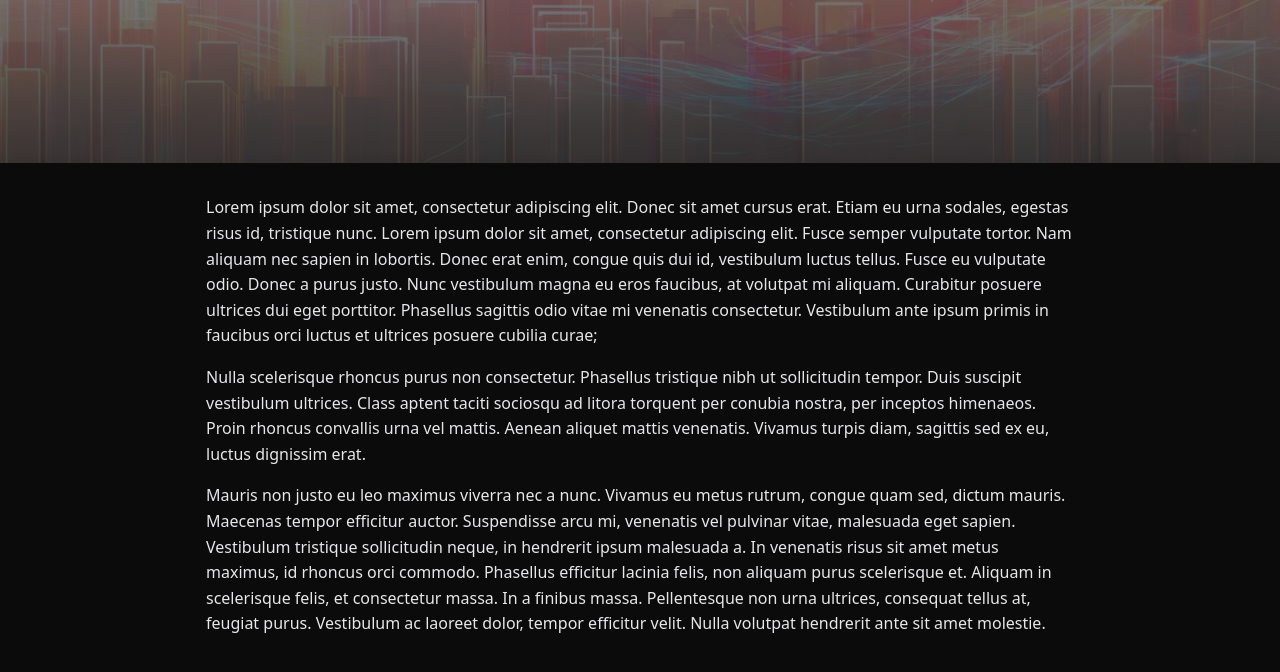
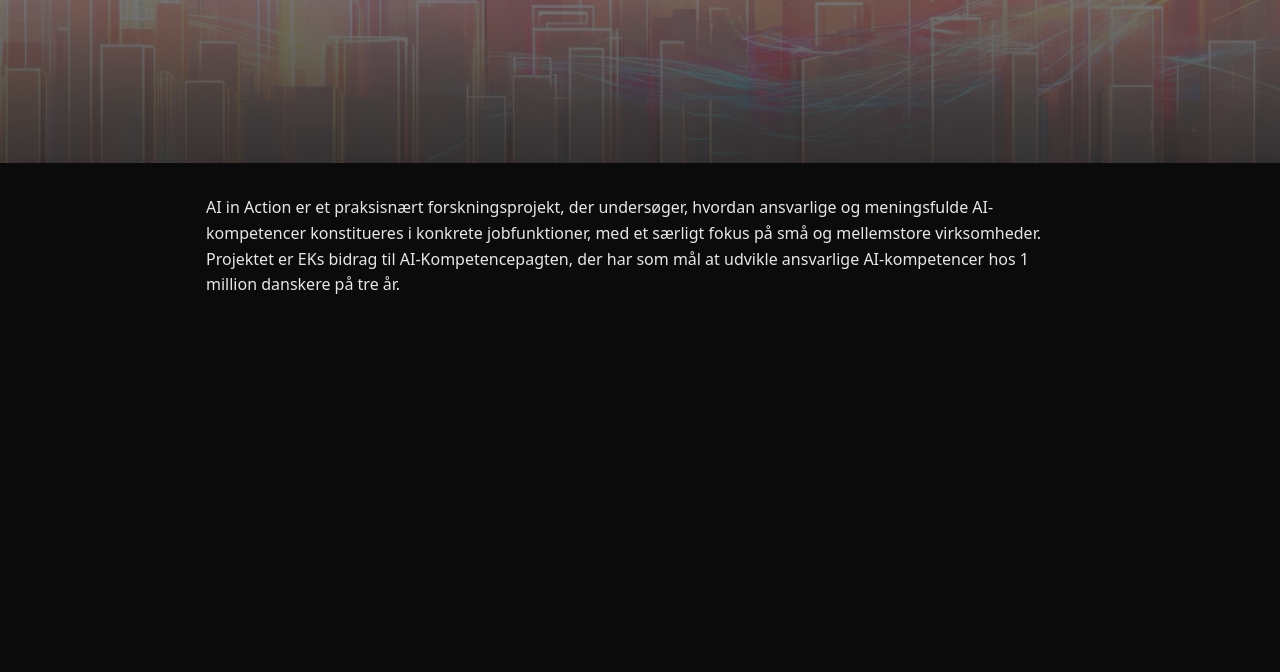
Before and after one commit to keamarg/AiA, an Eleventy site: page src/index.md in a window 1280 px wide. Shown: the part 380-1052 px from the top of the page. After the commit the page ends 800 px from the top, so only its background shows below. Built offline with nearby package versions, Linux system fonts and the light colour scheme; Eleventy itself is replaced by a stand-in of ours; files that its build step writes are made by us from their sources.

Commit message:
Update Home “landing” - Martin Gundtoft <marg@ek.dk> via DecapBridge

```diff
--- a/src/index.md
+++ b/src/index.md
@@ -6,9 +6,4 @@ hero_heading: AiA - AI In Action
 hero_text: Kunstig intelligens i anvendelse – udforskning, værktøjer og praksis.
 hero_image: /assets/uploads/aia_hero.jpeg
 ---
-
-Lorem ipsum dolor sit amet, consectetur adipiscing elit. Donec sit amet cursus erat. Etiam eu urna sodales, egestas risus id, tristique nunc. Lorem ipsum dolor sit amet, consectetur adipiscing elit. Fusce semper vulputate tortor. Nam aliquam nec sapien in lobortis. Donec erat enim, congue quis dui id, vestibulum luctus tellus. Fusce eu vulputate odio. Donec a purus justo. Nunc vestibulum magna eu eros faucibus, at volutpat mi aliquam. Curabitur posuere ultrices dui eget porttitor. Phasellus sagittis odio vitae mi venenatis consectetur. Vestibulum ante ipsum primis in faucibus orci luctus et ultrices posuere cubilia curae;
-
-Nulla scelerisque rhoncus purus non consectetur. Phasellus tristique nibh ut sollicitudin tempor. Duis suscipit vestibulum ultrices. Class aptent taciti sociosqu ad litora torquent per conubia nostra, per inceptos himenaeos. Proin rhoncus convallis urna vel mattis. Aenean aliquet mattis venenatis. Vivamus turpis diam, sagittis sed ex eu, luctus dignissim erat.
-
-Mauris non justo eu leo maximus viverra nec a nunc. Vivamus eu metus rutrum, congue quam sed, dictum mauris. Maecenas tempor efficitur auctor. Suspendisse arcu mi, venenatis vel pulvinar vitae, malesuada eget sapien. Vestibulum tristique sollicitudin neque, in hendrerit ipsum malesuada a. In venenatis risus sit amet metus maximus, id rhoncus orci commodo. Phasellus efficitur lacinia felis, non aliquam purus scelerisque et. Aliquam in scelerisque felis, et consectetur massa. In a finibus massa. Pellentesque non urna ultrices, consequat tellus at, feugiat purus. Vestibulum ac laoreet dolor, tempor efficitur velit. Nulla volutpat hendrerit ante sit amet molestie.
+AI in Action er et praksisnært forskningsprojekt, der undersøger, hvordan ansvarlige og meningsfulde AI-kompetencer konstitueres i konkrete jobfunktioner, med et særligt fokus på små og mellemstore virksomheder. Projektet er EKs bidrag til AI-Kompetencepagten, der har som mål at udvikle ansvarlige AI-kompetencer hos 1 million danskere på tre år.
```
